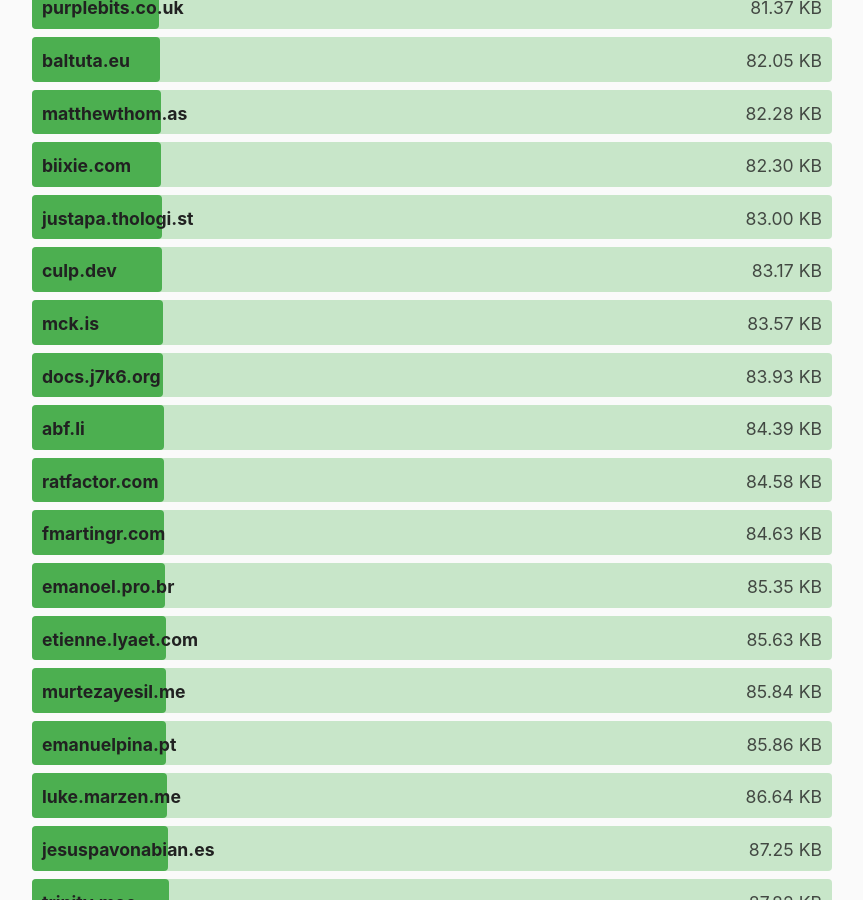
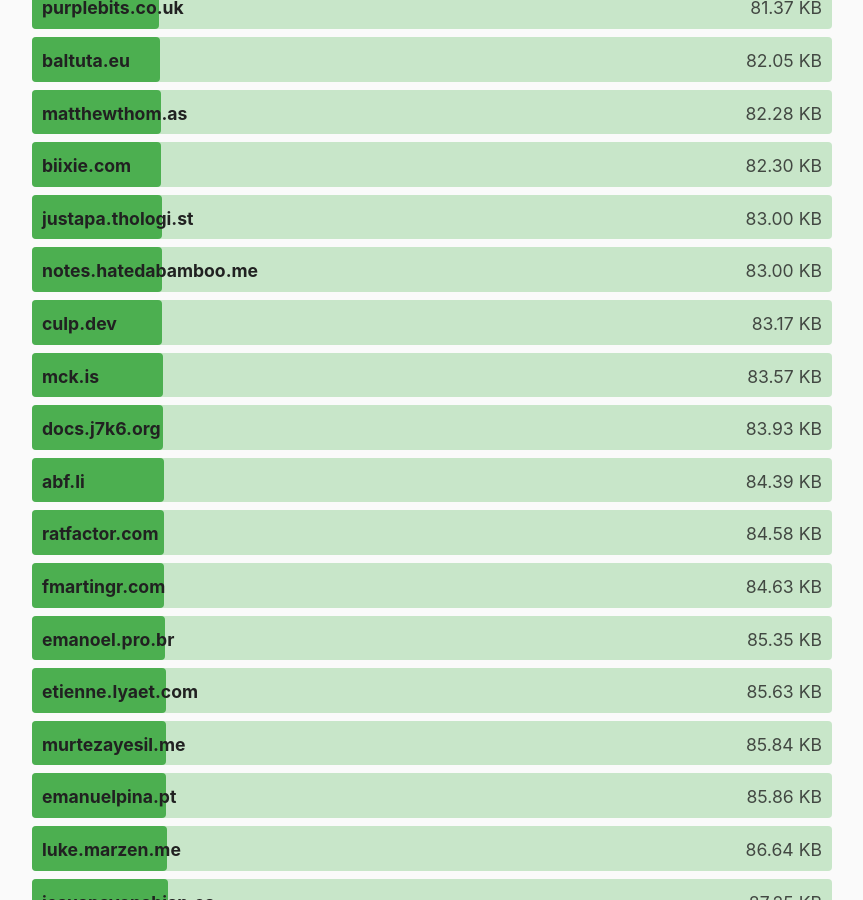
Before and after one commit to kevquirk/512kb.club, a Jekyll site: the page built from index.md, in a window 1280 px wide and 900 px high, scrolled down 23307 px. Shown: the whole window, without its empty margins (208-1071 px from the left). Built offline with Jekyll 4.4.1, drawn with Linux system fonts in a browser that asks for light colours.

Commit message:
Update sites.yml

```diff
--- a/_data/sites.yml
+++ b/_data/sites.yml
@@ -4432,3 +4432,8 @@
   url: https://zwieratko.sk/
   size: 30.94
   last_checked: 2025-05-18
+
+- domain: notes.hatedabamboo.me
+  url: https://notes.hatedabamboo.me/
+  size: 83
+  last_checked: 2025-09-17
```
